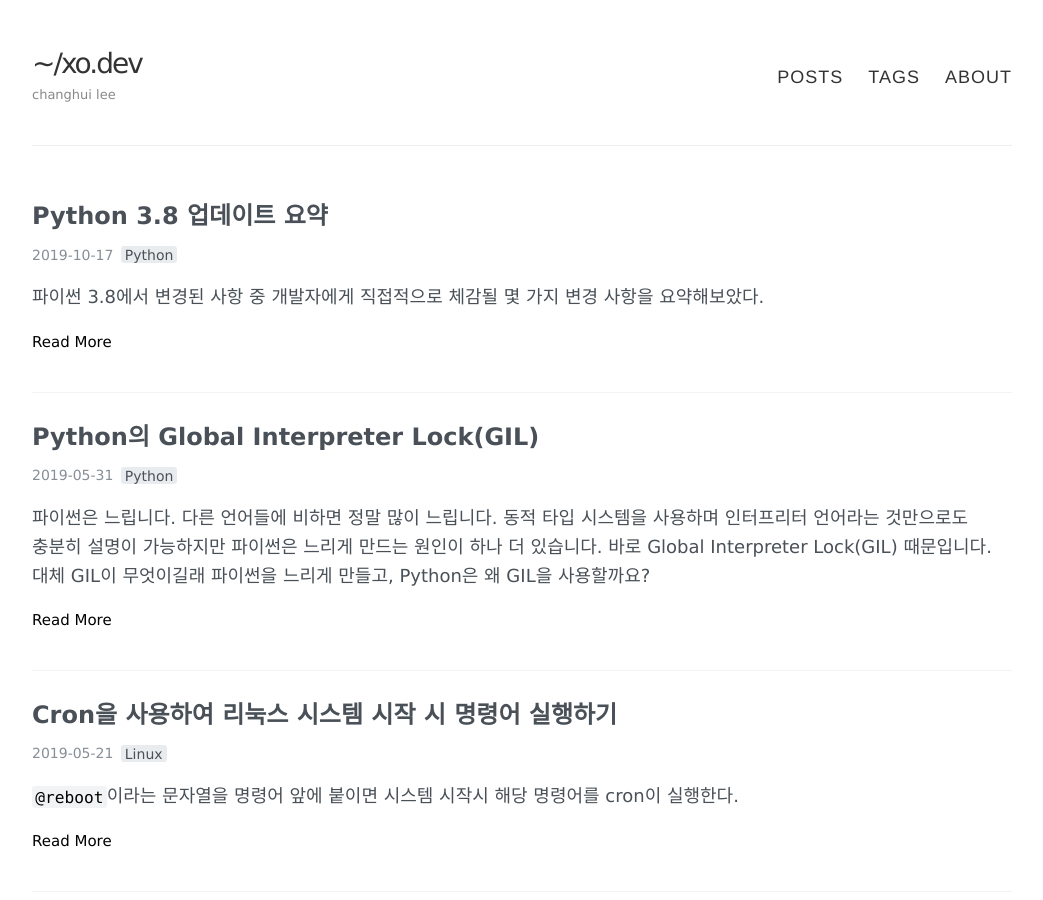
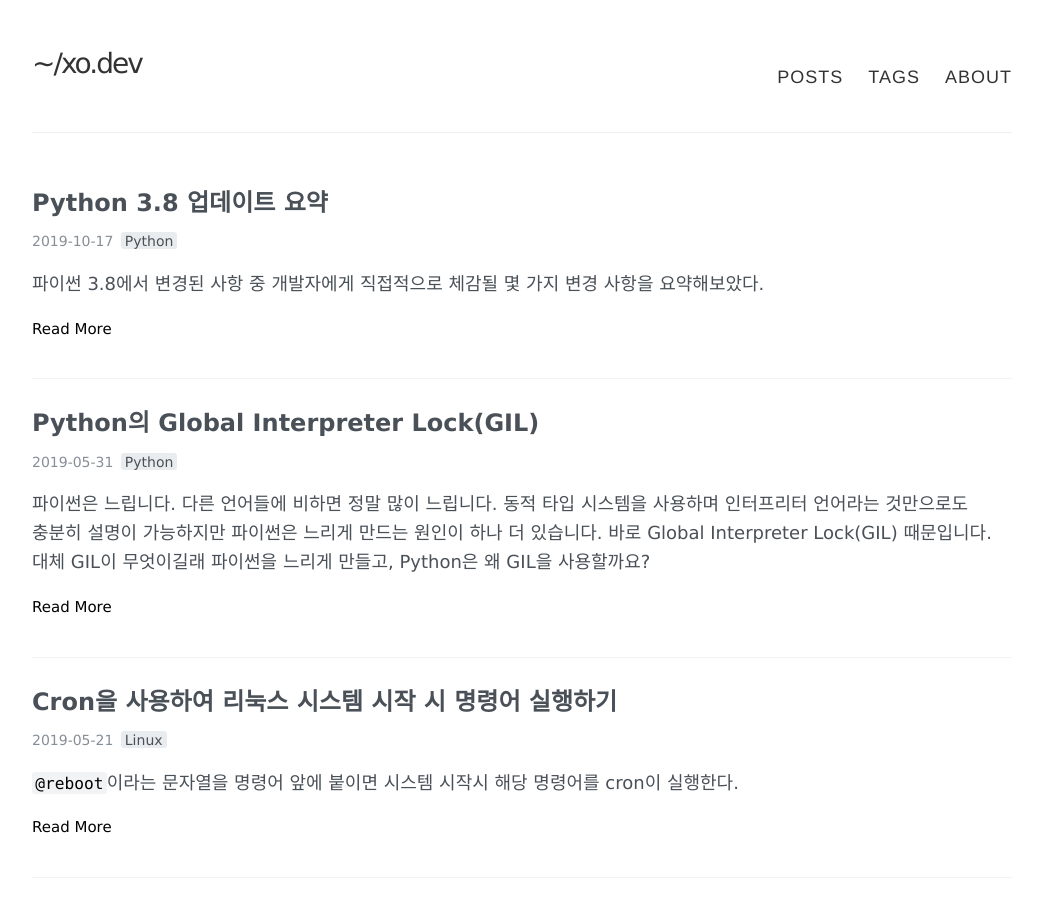
Before and after one commit to blurfx/xo.dev, a Jekyll site: the page built from index.html, in a window 1280 px wide and 900 px high. Shown: the whole window, without its empty margins (118-1161 px from the left). Built offline with Jekyll 4.4.1, drawn with Linux system fonts in a browser that asks for light colours; the list of posts is cut into pages by our own code.

Commit message:
Update _config.yml

```diff
--- a/_config.yml
+++ b/_config.yml
@@ -6,7 +6,7 @@
 name: ~/xo.dev
 
 # Short bio or description (displayed in the header)
-description: changhui lee
+description:
 
 #
 # Flags below are optional
```
